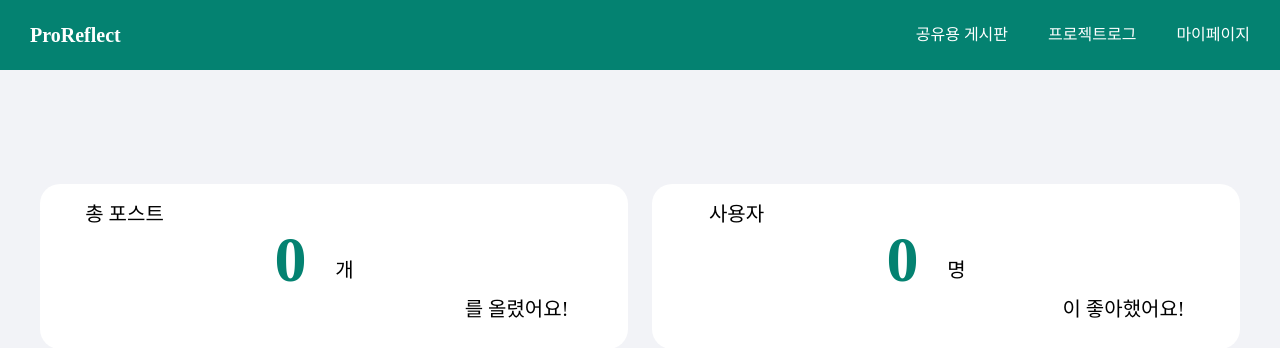
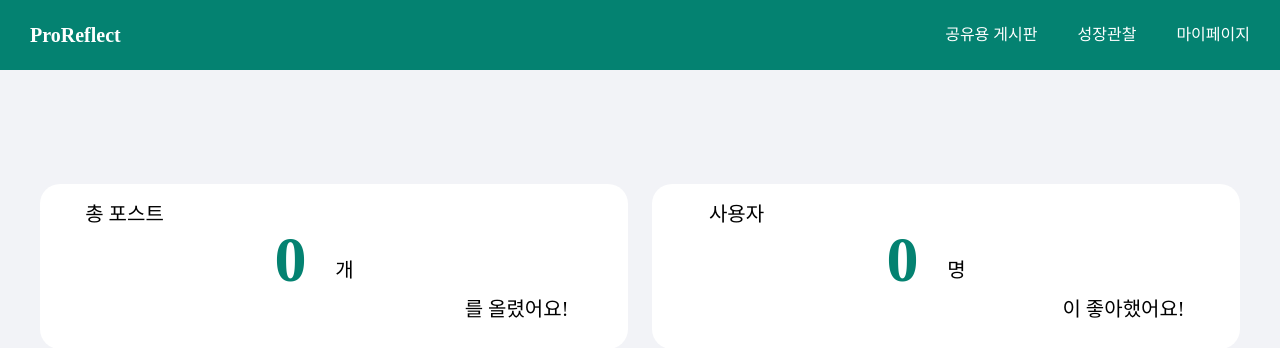
Before and after one commit to nnaX000/2024-Herethon-18_BE, a Django app: page /grow_1/ in a window 1280 px wide. Shown: the top 348 px of the page. Run offline with Django 4.2, Linux system fonts and the light colour scheme; the visitor is signed in with stand-in values (Sample User, id 1); data that the repository does not hold is empty; some libraries are stand-ins or nearby versions.

Commit message:
feat: 상단바 수정

```diff
--- a/project/myapp/templates/board_create.html
+++ b/project/myapp/templates/board_create.html
@@ -24,7 +24,7 @@
     <a href="{% url 'main' %}" id="header-logo">ProReflect</a>
     <nav id="header-nav">
         <a href="{% url 'board_list' %}">공유용 게시판</a>
-        <a href="">프로젝트로그</a>
+        <a href="{% if user.is_authenticated %}{% url 'grow_1' %}{% else %}{% url 'login' %}{% endif %}">성장관찰</a>
         <a href="{% if user.is_authenticated %}{% url 'grow_1' %}{% else %}{% url 'login' %}{% endif %}">마이페이지</a>
     </nav>
 </header>
--- a/project/myapp/templates/board_list.html
+++ b/project/myapp/templates/board_list.html
@@ -16,7 +16,7 @@
         <a href="" id="header-logo">ProReflect</a>
         <nav id="header-nav">
             <a href="{% url 'board_list' %}">공유용 게시판</a>
-            <a href="">프로젝트로그</a>
+            <a href="{% if user.is_authenticated %}{% url 'grow_1' %}{% else %}{% url 'login' %}{% endif %}">성장관찰</a>
             <a href="{% if user.is_authenticated %}{% url 'grow_1' %}{% else %}{% url 'login' %}{% endif %}">마이페이지</a>
         </nav>
     </header>
--- a/project/myapp/templates/grow_1.html
+++ b/project/myapp/templates/grow_1.html
@@ -14,7 +14,7 @@
         <a href="{% url 'main' %}" id="header-logo">ProReflect</a>
         <nav id="header-nav">
             <a href="{% url 'board_list' %}">공유용 게시판</a>
-            <a href="">프로젝트로그</a>
+            <a href="{% if user.is_authenticated %}{% url 'grow_1' %}{% else %}{% url 'login' %}{% endif %}">성장관찰</a>
             <a href="{% if user.is_authenticated %}{% url 'grow_1' %}{% else %}{% url 'login' %}{% endif %}">마이페이지</a>
         </nav>
     </header>
--- a/project/myapp/templates/main.html
+++ b/project/myapp/templates/main.html
@@ -13,7 +13,7 @@
         <a href="{% url 'main' %}" id="header-logo">ProReflect</a>
         <nav id="header-nav">
             <a href="{% url 'board_list' %}">공유용 게시판</a>
-            <a href="">프로젝트로그</a>
+            <a href="{% if user.is_authenticated %}{% url 'grow_1' %}{% else %}{% url 'login' %}{% endif %}">성장관찰</a>
             <a href="{% if user.is_authenticated %}{% url 'grow_1' %}{% else %}{% url 'login' %}{% endif %}">마이페이지</a>
         </nav>
     </header>
```
